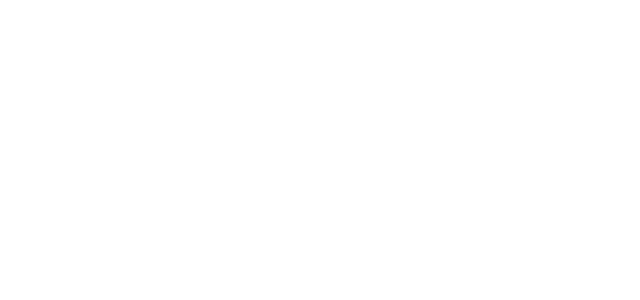
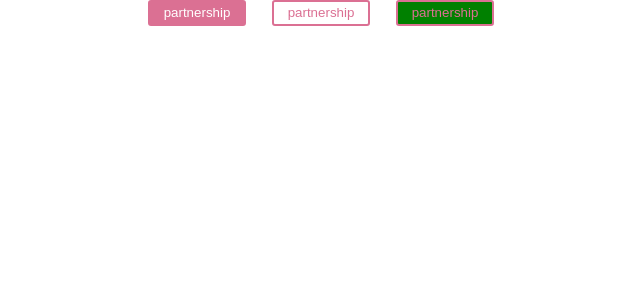
Before and after one commit to Russo-creation/restaurant_front, a Next.js app: page /partnershp/Test in a window 1280 px wide. Shown: the top 300 px of the page, without its empty margins (319-959 px from the left). Built offline with nearby package versions, Linux system fonts and the light colour scheme.

Commit message:
create UML concept

```diff
--- a/package.json
+++ b/package.json
@@ -11,7 +11,10 @@
     "next": "9.5.3",
     "node-sass": "^4.14.1",
     "react": "16.13.1",
-    "react-dom": "16.13.1"
+    "react-dom": "16.13.1",
+    "react-redux": "^7.2.1",
+    "redux-thunk": "^2.3.0",
+    "styled-components": "^5.2.0"
   },
   "devDependencies": {
     "@types/node": "^14.10.1",
--- /dev/null
+++ b/pages/partnershp/Test.css.tsx
@@ -0,0 +1,30 @@
+import React from "react";
+import styled, { css } from "styled-components";
+
+interface styleProps {
+  primary: boolean;
+}
+
+export const Button: React.FC<styleProps> = styled.button`
+  background: transparent;
+  border-radius: 3px;
+  border: 2px solid palevioletred;
+  color: palevioletred;
+  margin: 0 1em;
+  padding: 0.25em 1em;
+
+  ${({ primary }) =>
+    primary &&
+    css`
+      background: palevioletred;
+      color: white;
+    `};
+`;
+
+export const SecondButton: React.FC<styleProps> = styled(Button)`
+  background: green;
+`;
+
+export const Container = styled.div`
+  text-align: center;
+`;
--- a/pages/partnershp/Test.tsx
+++ b/pages/partnershp/Test.tsx
@@ -1,4 +1,5 @@
 import React from "react";
+import { Button, SecondButton, Container } from "./Test.css";
 
 interface testProps {
   name: string;
@@ -9,6 +10,12 @@
 
   return (
     <div>
+      <Container>
+        <Button primary={true}>partnership</Button>
+        <Button primary={false}>partnership</Button>
+
+        <SecondButton primary={false}>partnership</SecondButton>
+      </Container>
       {name} {children}
     </div>
   );
```
Also changed, not shown: uml/activities.png (added), 1 other file (tests, documents, lock files or other folders).
